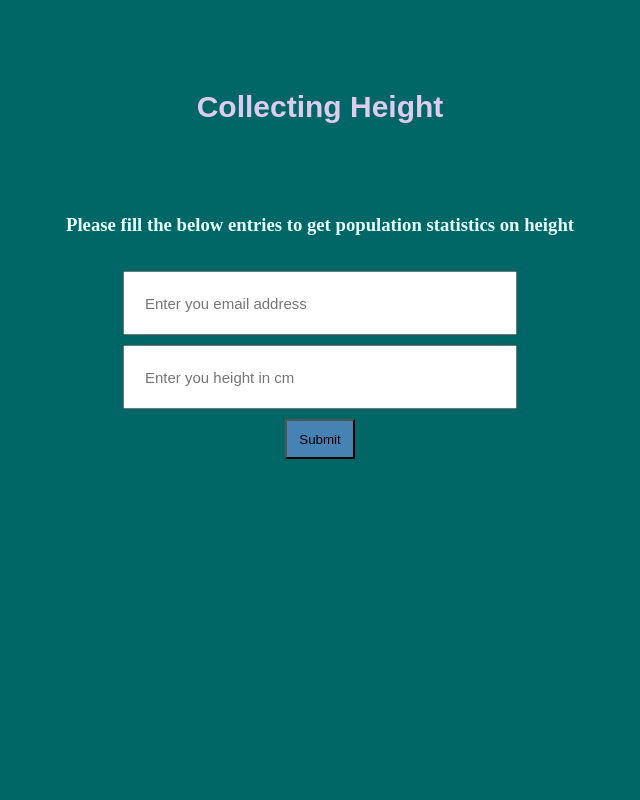
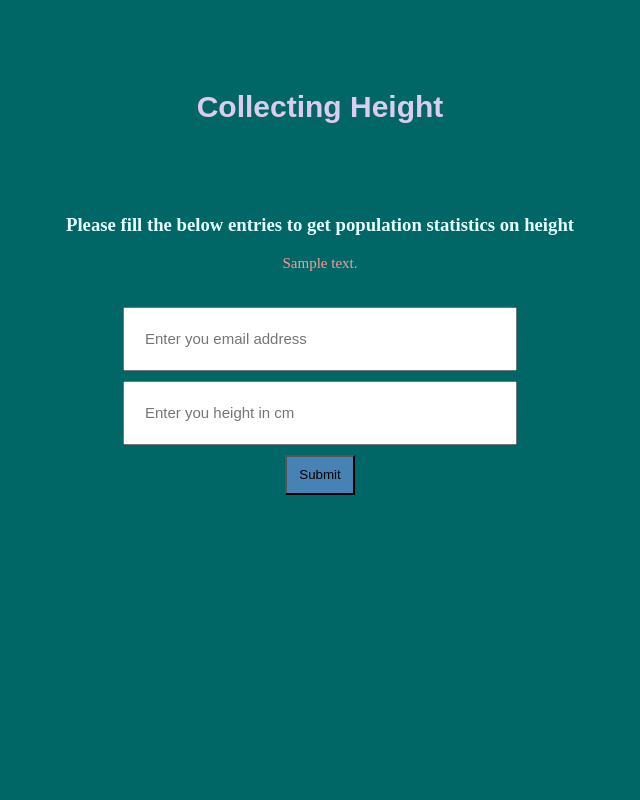
Before and after one commit to daniel-huang-1230/Python-Data-Collector, a Flask app: template templates/index.html in a window 1280 px wide. Shown: the whole page, without its empty margins (320-960 px from the left). Run offline with Flask 2, Linux system fonts and the light colour scheme; the template is opened without the code that fills it: most values are stand-ins (such as "Sample title", 1, 10 or a date in 2020); some libraries are stand-ins or nearby versions.

Commit message:
smpt emailing functionality DONE

```diff
--- a/app.py
+++ b/app.py
@@ -1,5 +1,6 @@
 from flask import Flask,render_template, request
 from flask_sqlalchemy import SQLAlchemy
+from send_email import send_email
 app = Flask(__name__)
 app.config['SQLALCHEMY_DATABASE_URI'] = 'postgresql://postgres:1230@localhost/height_collector'
 db = SQLAlchemy(app)
@@ -22,9 +23,18 @@ def success():
     if  request.method == "POST": #to make sure the user access this URL through a POST request
         email = request.form["email_name"] #grab the input value from email entry
         height = request.form["height_name"]
-        print(height)
-        return render_template("success.html")
+        send_email(email,height)
+        #first check if the email account already exists in the datagase
+        if db.session.query(Data).filter(Data.email_ == email).count() == 0:
+            #SQLAlchemy requires fewer lines than psycopg2
+            data = Data(email, height)  #create the object from our model blueprint
+            db.session.add(data)
+            db.session.commit()
+            return render_template("success.html")
+        else:
+            return render_template("index.html",
+                                   text="email address already exists, try a new one")
 
 if __name__ == "__main__": #meaning if the script is being executed, rather than being imported
     app.debug = True
-    app.run(port=8000)
+    app.run(port=5000)
--- a/static/main.css
+++ b/static/main.css
@@ -44,3 +44,8 @@ html, body {
     margin: 150px;
     font-size: 30px;
 }
+
+.message {
+    font-size: 15px;
+    color: #ff9999;
+}
--- a/templates/index.html
+++ b/templates/index.html
@@ -9,6 +9,9 @@
     <div class="container">
         <h1>Collecting Height</h1>
         <h3>Please fill the below entries to get population statistics on height</h3>
+        <div class="message">
+            {{text | safe}}
+        </div>
         <form action="{{url_for('success')}}" method="POST">
             <input title="Your email will be safe with us" placeholder="Enter you email address"
                   type="email" name="email_name" required> <br>
```
Also changed, not shown: send_email.py (added, +25 -0 lines).
